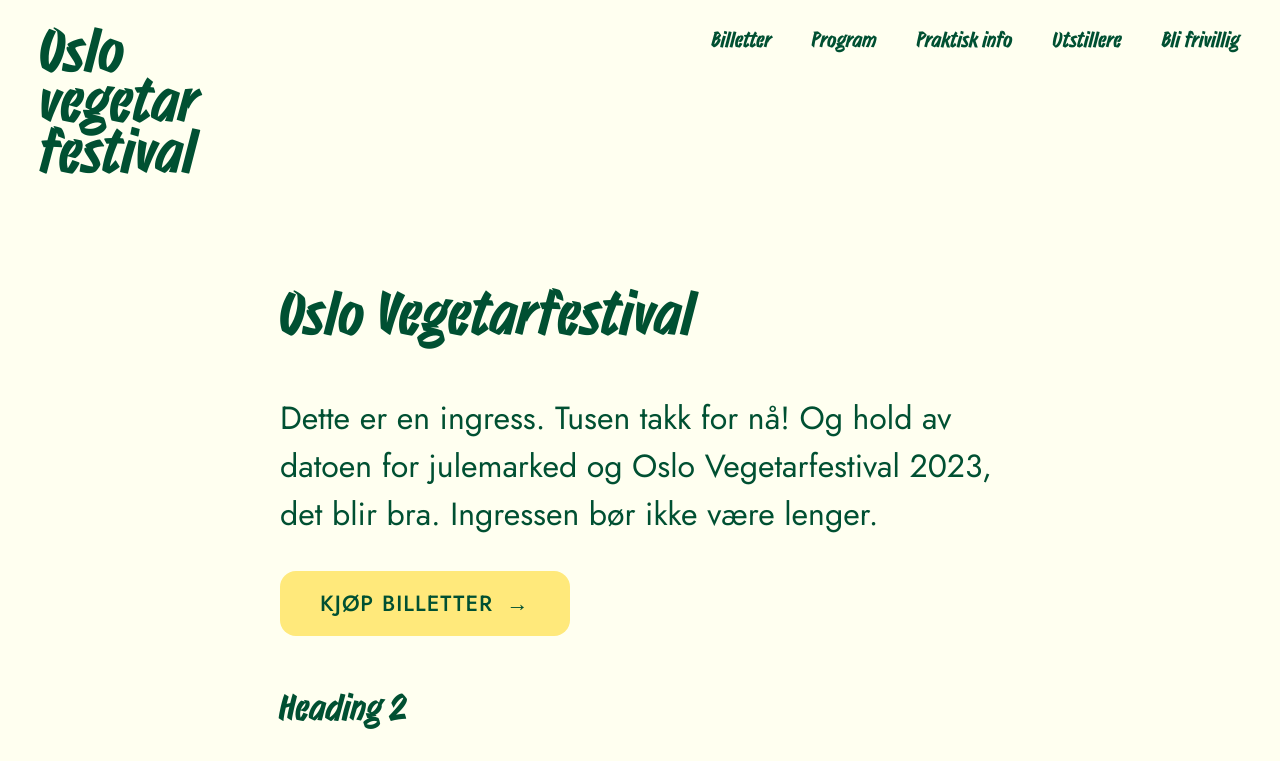
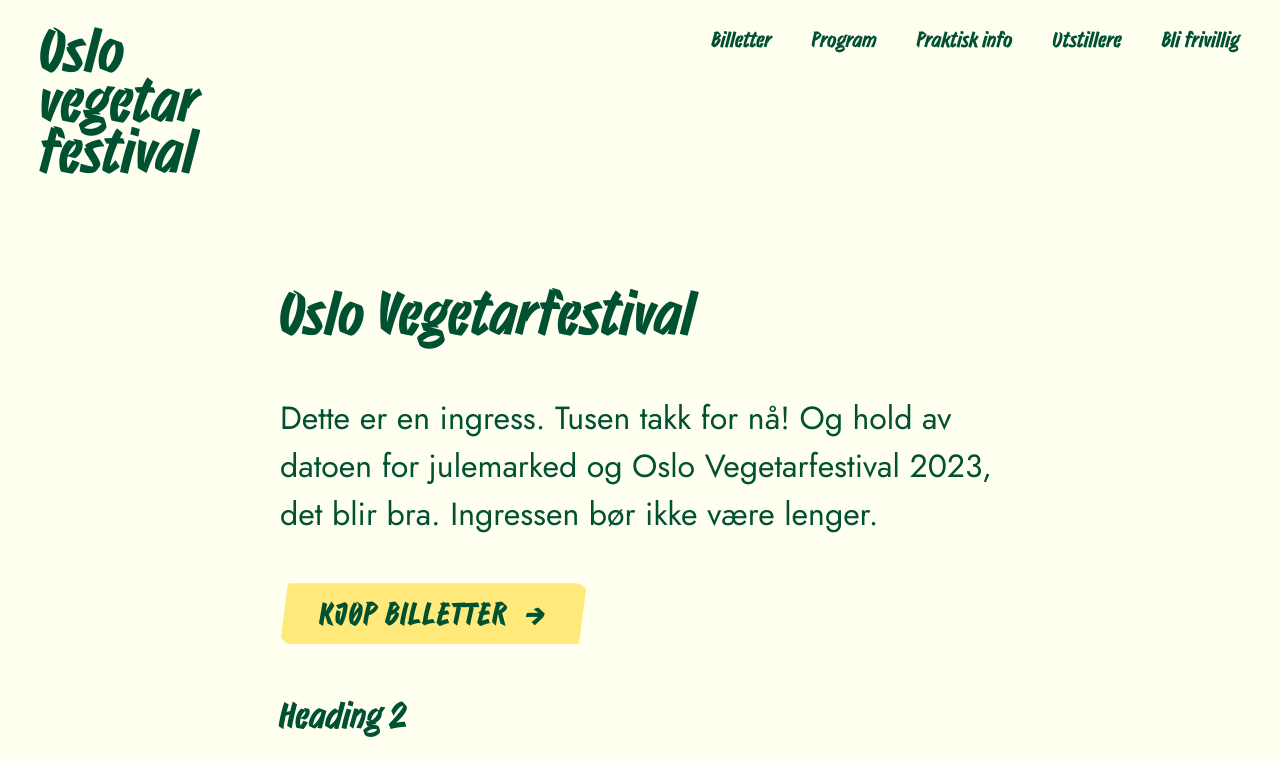
Before and after one commit to oslovegetarfestival/oslovegetarfestival.no, a Next.js app in the folder web/: page /testside in a window 1280 px wide. Shown: the top 761 px of the page. Built offline with nearby package versions, Linux system fonts and the light colour scheme.

Commit message:
make buttons weird

```diff
--- a/web/styles/core.scss
+++ b/web/styles/core.scss
@@ -24,14 +24,16 @@ button,
 .button {
   text-transform: uppercase;
   letter-spacing: 0.05em;
+  font-family: 'Strike';
   font-weight: 500;
-  font-size: 1.1rem;
+  font-size: 1.5rem;
   color: inherit;
   background-color: var(--color-banana);
-  padding: var(--spacing-4) var(--spacing-7);
+  padding: var(--spacing-2) var(--spacing-7);
   border: none;
   border-radius: var(--border-radius);
   transition: background-color .3s ease;
+  clip-path: polygon(8px 0%, 100% 0%, calc(100% - 8px) 100%, 0% 100%);
 
   &:after {
     content: "→";
--- a/web/styles/variables.scss
+++ b/web/styles/variables.scss
@@ -47,6 +47,6 @@
   --transition-quick: 0.1s cubic-bezier(0, 0, 0.3, 0.9);
 
   // Border
-  --border-radius: var(--spacing-4);
+  --border-radius: var(--spacing-3);
   --border-radius-large: var(--spacing-6);
 }
```
